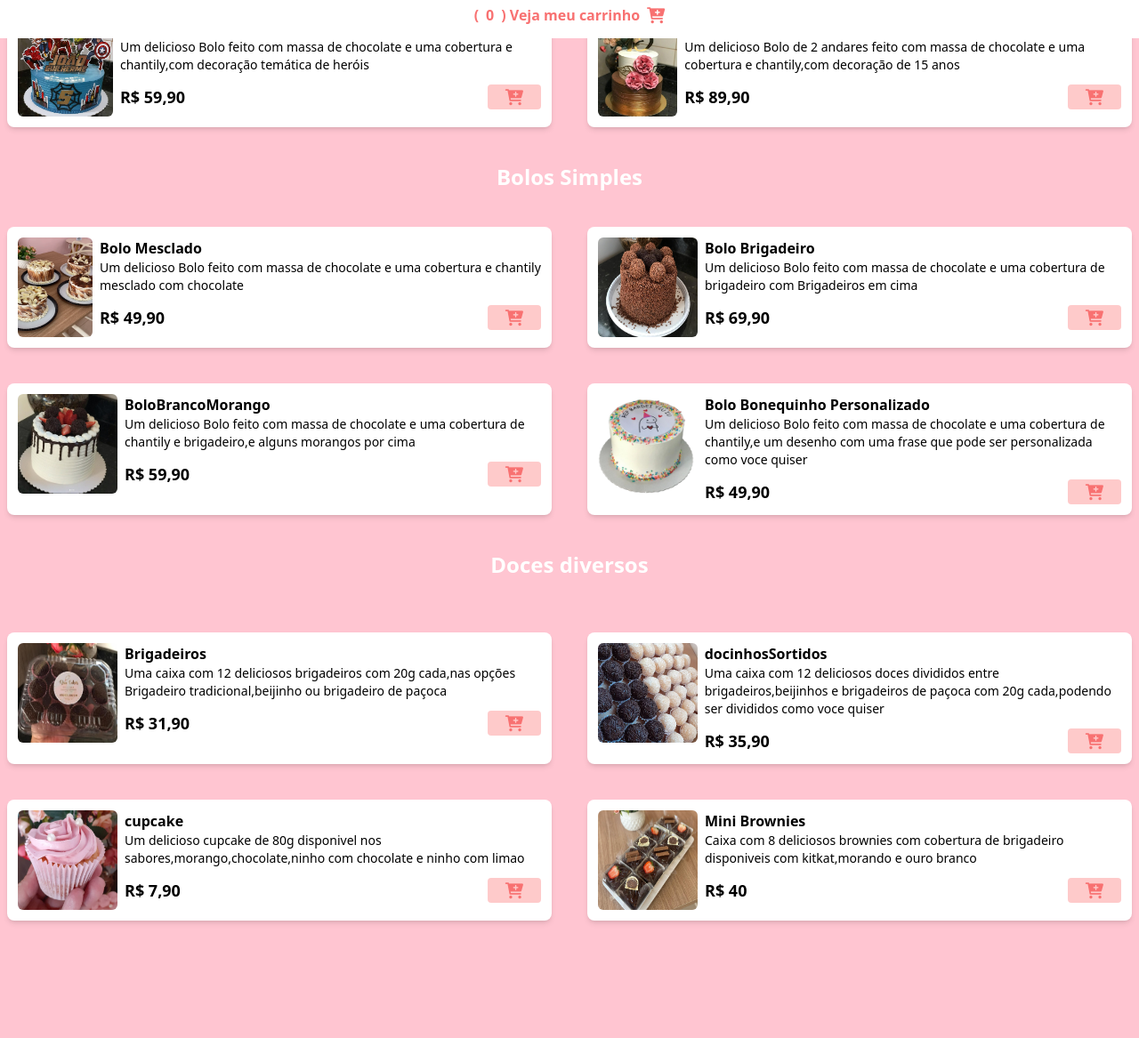
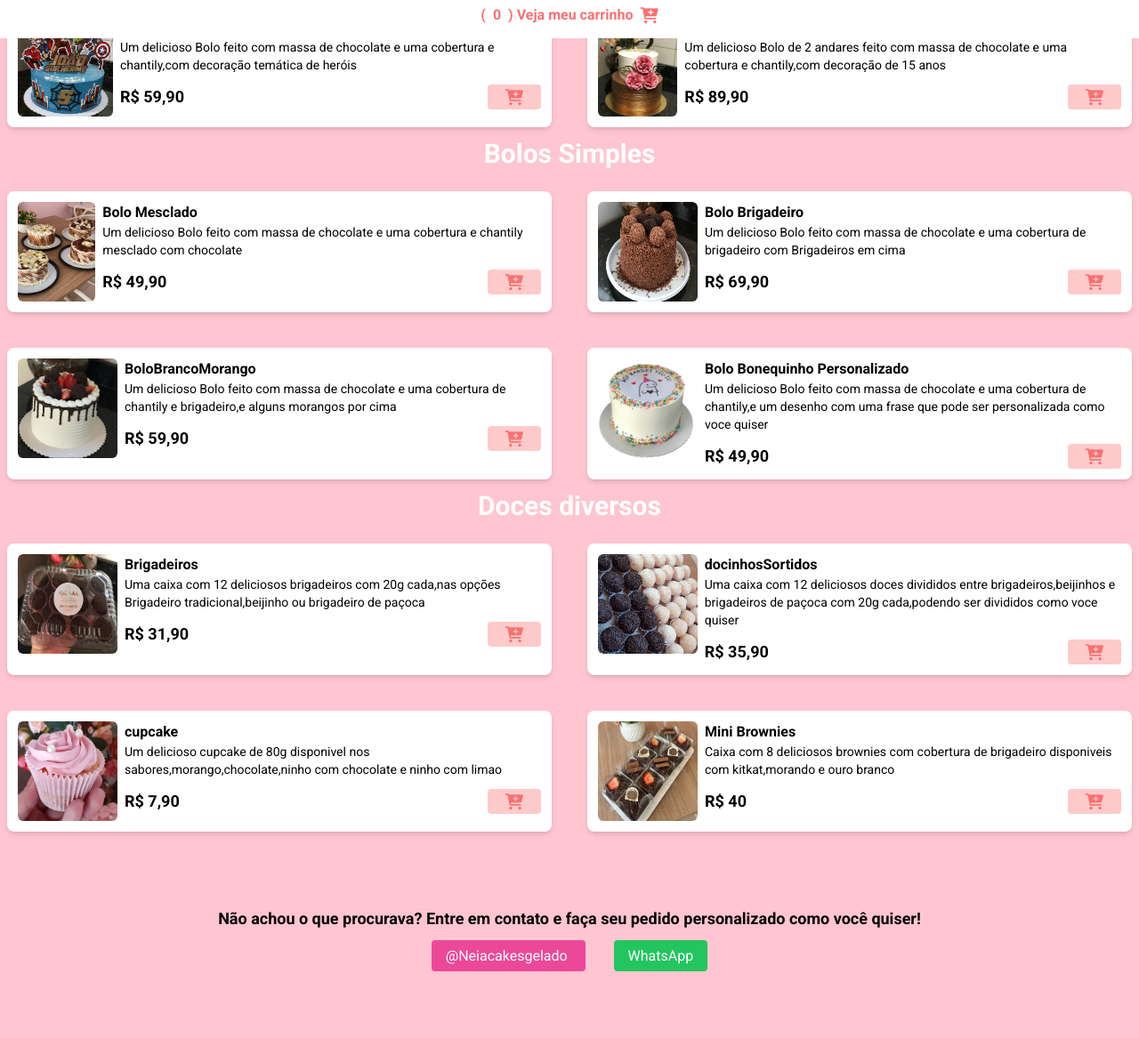
Before and after one commit to Unknownn01/Projeto_cardapio, a website: page index.html in a window 1280 px wide. Shown: the part 757-1924 px from the top of the page at 89% size. Before the commit the page ends 1872 px from the top, so only its background shows below. Drawn offline with nearby package versions, Linux system fonts and the light colour scheme.

Commit message:
opçoes de contato

```diff
--- a/index.html
+++ b/index.html
@@ -3,6 +3,10 @@
 <head>
     <meta charset="UTF-8">
     <meta name="viewport" content="width=device-width, initial-scale=1.0">
+
+    <link rel="preconnect" href="https://fonts.googleapis.com"/>
+    <link rel="preconnect" href="https://fonts.gstatic.com" crossorigin/>
+    <link href="https://fonts.googleapis.com/css2?family=Roboto:wght@300;400;500;700&display=swap" rel="stylesheet"/>
 
     <link rel="stylesheet" type="text/css" href="https://cdn.jsdelivr.net/npm/toastify-js/src/toastify.min.css"/>
 
@@ -43,10 +47,10 @@
     <!-- fim Header-->
 
         <h2
-            class ="text-2xl md:text-3xl font-bold text-center text-white mt-9 mb-6">
+            class ="text-3xl md:text-3xl font-bold text-center text-white mt-9 mb-9">
             conheça algumas das nossas delicias
         </h2>
-        <h2 class="font-bold text-2xl md:text-2xl text-white mx-auto max-w-7xl px-2 mb-10 text-center">
+        <h2 class="font-bold text-3xl md:text-3xl text-white mx-auto max-w-7xl px-2 mb-5 text-center mt-01">
             Bolos Temáticos
         </h2>
 
@@ -54,7 +58,7 @@
 
     <div id="menu">
 
-        <main class="grid grid-cols-1 md:grid-cols-2 gap-7 md:gap-10 mx-auto max-w-7xl px-2 mb-10 ">
+        <main class="grid grid-cols-1 md:grid-cols-2 gap-7 md:gap-10 mx-auto max-w-7xl px-2 mb-15 py-1 ">
 
             <!-- PRODUTO Bolos tematicos ITEM -->
             <div class="flex gap-2 bottom shadow-md px-3 py-3 bg-white rounded-lg">
@@ -162,13 +166,13 @@
         </main>
 
         <div class="mx-auto max-w-7x1 px-2 my-2">
-            <h2 class="font-bold text-2xl md:text-2xl text-white mx-auto max-w-7xl px-2 mb-10 text-center">
+            <h2 class="font-bold text-3xl md:text-3xl text-white mx-auto max-w-7xl px-2 mb-5 text-center">
                 Bolos Simples
 
             </h2>
         </div>
         <!--Inicio bolos simples-->
-        <div class="grid grid-cols-1 md:grid-cols-2 gap-7 md:gap-10 mx-auto max-w-7xl px-2 mb-10 ">
+        <div class="grid grid-cols-1 md:grid-cols-2 gap-7 md:gap-10 mx-auto max-w-7xl px-2 mb-15 py-1 ">
             <!-- PRODUTO Bolos SIMPLES ITEM -->
         <div class="flex gap-2 bottom shadow-md px-3 py-3 bg-white rounded-lg">
             <img
@@ -273,13 +277,13 @@
         </div>
         <!--Fim bolos simples-->
         <div class="mx-auto max-w-7x1 px-2 my-2">
-            <h2 class="font-bold text-2xl md:text-2xl text-white mx-auto max-w-7xl px-2 mb-5 text-center">
+            <h2 class="font-bold text-3xl md:text-3xl text-white mx-auto max-w-7xl px-2 mb-5 text-center">
                 Doces diversos
 
             </h2>
         </div>
         <!--Inicio Doces diversos-->
-        <div  class="grid grid-cols-1 md:grid-cols-2 gap-7 md:gap-10 mx-auto max-w-7xl px-2 mb-10 py-10">
+        <div  class="grid grid-cols-1 md:grid-cols-2 gap-7 md:gap-10 mx-auto max-w-7xl px-2 mb-13 py-1">
             <!--Inicio item Doces diversos-->
             <!-- PRODUTO Doces diversos item -->
         <div class="flex gap-2 bottom shadow-md px-3 py-3 bg-white rounded-lg">
@@ -456,6 +460,20 @@
     </footer>
     <!--button cart footer-->
 
+   <!-- Seção de Contato Personalizado -->
+    <section class="contact-section bg-light py-20 text-center">
+        <p class="font-bold text-lg">Não achou o que procurava? Entre em contato e faça seu pedido personalizado como você quiser!</p>
+        <div class="button-group mt-4">
+            <a href="https://www.instagram.com/neiacakesgelado?utm_source=ig_web_button_share_sheet&igsh=ZDNlZDc0MzIxNw==" target="_blank" class="btn bg-pink-500 text-white px-4 py-2 rounded mx-4">
+                <i></i> @Neiacakesgelado
+            </a>
+            <a href="https://wa.me/69984087881" target="_blank" class="btn bg-green-500 text-white px-4 py-2 rounded mx-4">
+                <i></i> WhatsApp
+            </a>
+        </div>
+    </section>
+
+
     <script type="text/javascript" src="https://cdn.jsdelivr.net/npm/toastify-js"></script>
     <script src="script.js"></script>
 </body>
--- a/styles/styles.css
+++ b/styles/styles.css
@@ -4,6 +4,7 @@
 
 body{
     background-color: #ffc5d1;
+    font-family: 'Roboto', sans-serif;
 }
 
 .product-item {
--- a/tailwind.config.js
+++ b/tailwind.config.js
@@ -2,6 +2,9 @@
 module.exports = {
   content: ["./**/*.{html,js}"],
   theme: {
+    fontFamily:{
+      'sans': ['Roboto']
+    },
     extend: {
       backgroundImage:{
         "home": "url('/assets/logo.png')"
```
Also changed, not shown: styles/output.css.
